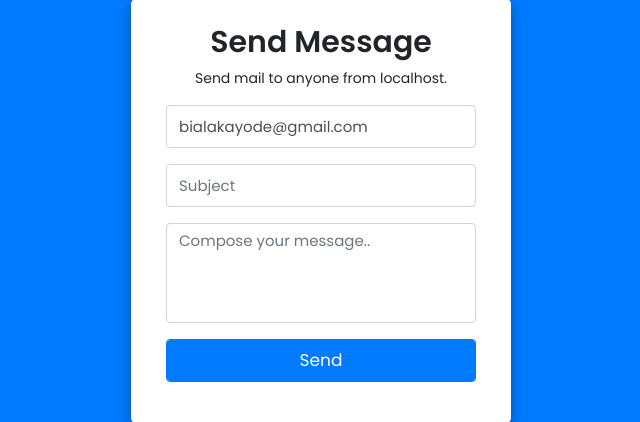
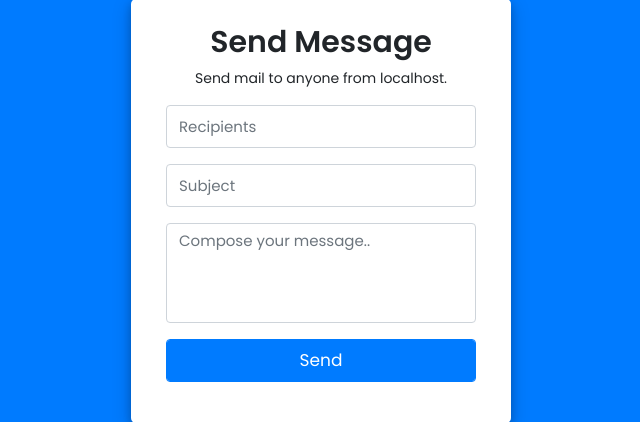
Before and after one commit to Jexcode/Form, a PHP site: page / in a window 1280 px wide. Shown: the part 189-611 px from the top of the page, without its empty margins (319-959 px from the left). Run offline with PHP 8.4, Linux system fonts and the light colour scheme.

Commit message:
Update index.php

```diff
--- a/index.php
+++ b/index.php
@@ -16,7 +16,7 @@
                 <!-- starting php code -->
                 <?php
                     //first we leave this input field blank
-                    $recipient = "bialakayode@gmail.com";
+                    $recipient = "";
                     //if user click the send button
                     if(isset($_POST['send'])){
                         //access user entered data
```
